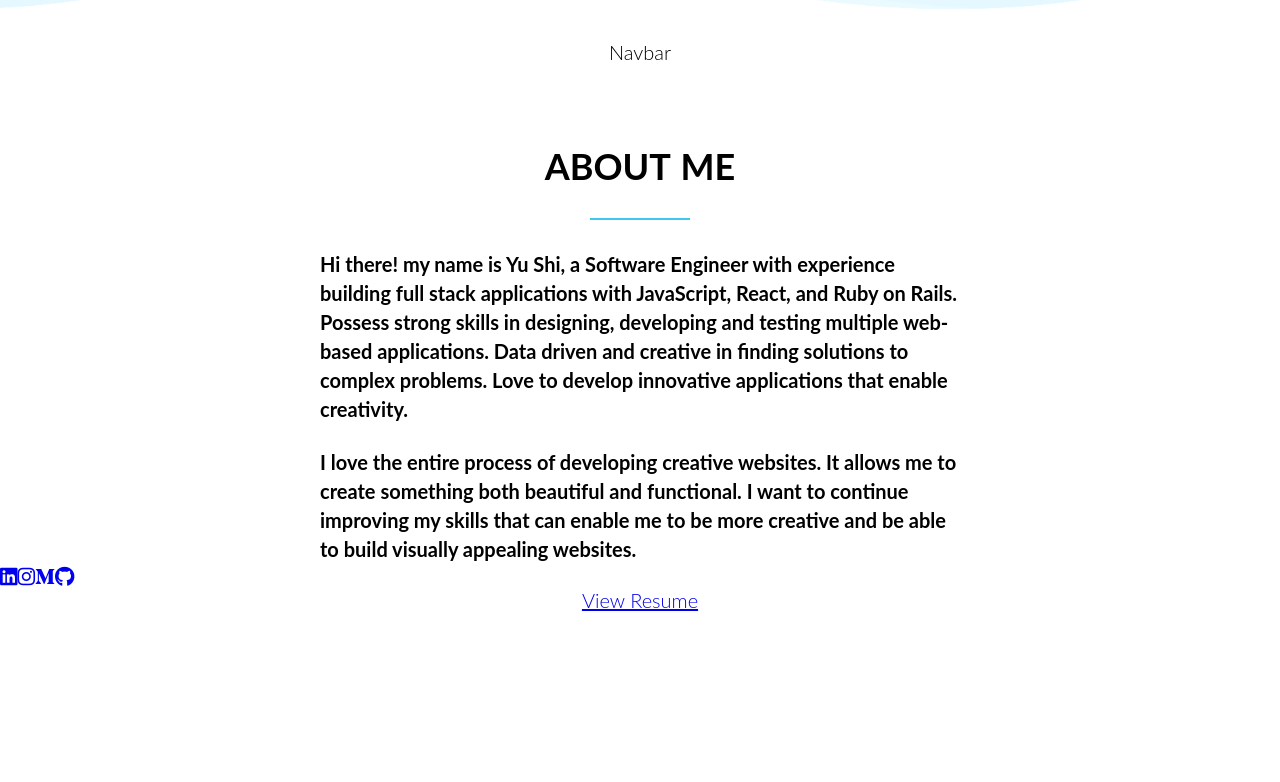
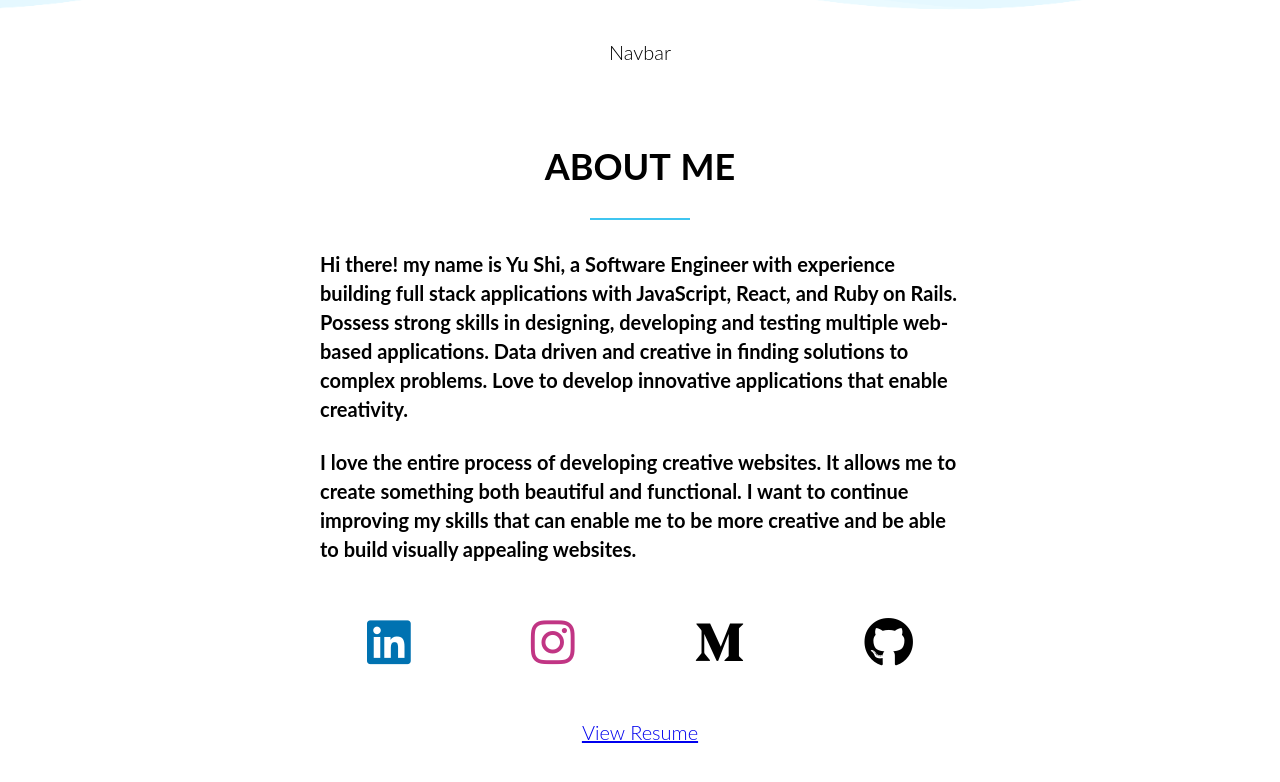
Before and after one commit to yushi1007/portfolio-website, a React (Create React App) app: page / in a window 1280 px wide. Shown: the part 760-1542 px from the top of the page. Before the commit the page ends 1452 px from the top, so only its background shows below. Built offline with nearby package versions, Linux system fonts and the light colour scheme.

Commit message:
working on icon

```diff
--- a/src/containers/About.jsx
+++ b/src/containers/About.jsx
@@ -21,8 +21,8 @@ const About = () => {
             </p>
         </Fade>
         </div>
-        <Fade bottom duration={1000} delay={300} cascade>
-            <div className="icon">
+        <Fade bottom duration={1000} delay={600} cascade>
+            <div className="icons">
                 <ul>
                     <li><a className="linkedin" href="https://www.linkedin.com/in/yushi95"><i className="fab fa-linkedin"></i></a></li>
                     <li><a className="instagram" href="https://www.instagram.com/yushi.95"><i className="fab fa-instagram"></i></a></li>
@@ -31,7 +31,7 @@ const About = () => {
                 </ul>
             </div>
         </Fade>
-        <Fade bottom duration={1000} delay={300} cascade>
+        <Fade bottom duration={1000} delay={750} cascade>
             <div className="resumelink">
                 <div>
                   <a href={Resume} target="_blank" rel="noreferrer">View Resume</a>
--- a/src/styles/App.css
+++ b/src/styles/App.css
@@ -156,7 +156,44 @@ section .wave.wave4 {
   font-weight: bold;
 }
 
-.icon ul {
+.icons {
+  display: flex;
+  justify-content: center;
+  margin: 6vh;
+}
+
+.icons ul {
   display: flex;
   list-style: none;
 }
+
+.icons li {
+  margin:0 60px 0 60px ;
+  text-decoration: none;
+  transition: transform .2s;
+}
+
+.icons li:hover {
+  transform: scale(1.5);
+}
+
+.linkedin{
+  text-decoration: none;
+  color: #0072b1;
+  font-size: 50px;
+}
+
+.instagram {
+  color: #C13584;
+  font-size: 50px;
+}
+
+.medium {
+  color:black;
+  font-size: 50px;
+}
+
+.github{
+  color: black;
+  font-size: 50px;
+}
```
